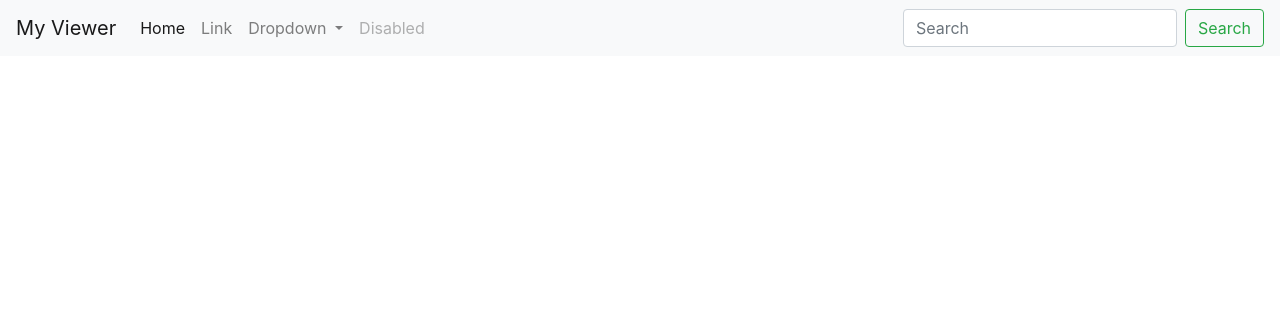
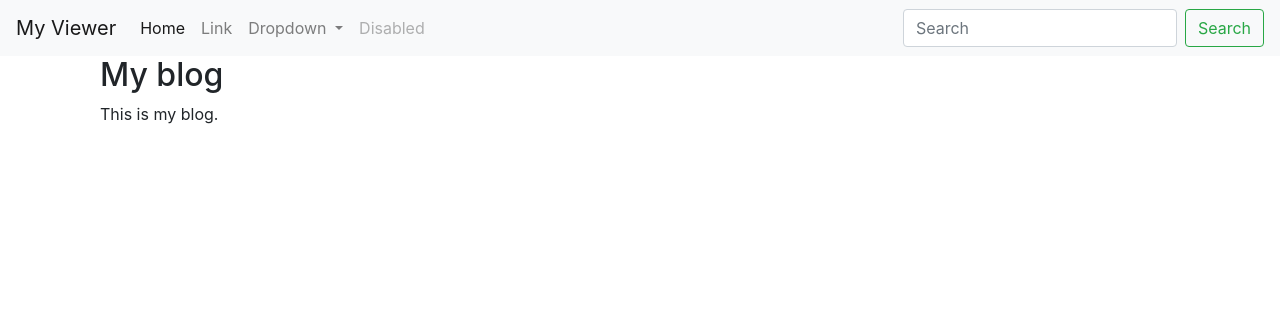
Before and after one commit to Sinchard/mysite, a Django app: page /reader/ in a window 1280 px wide. Shown: the top 316 px of the page. Run offline with Django 3.2, Linux system fonts and the light colour scheme; data that the repository does not hold is empty; some libraries are stand-ins or nearby versions.

Commit message:
devide the page into content and sidebar areas

```diff
--- a/templates/base.html
+++ b/templates/base.html
@@ -52,7 +52,14 @@
 </nav>
 
 <div class="container">
-    <div class="col-10 offset-1">{% block content %}{% endblock %}</div>
+    <div id="content" class="col-10">
+    {% block content %}
+    {% endblock %}
+    </div>
+    <div id="sidebar"  class="col-2">
+    <h2>My blog</h2>
+    <p>This is my blog.</p>
+    </div>
 </div>
 
 
```
